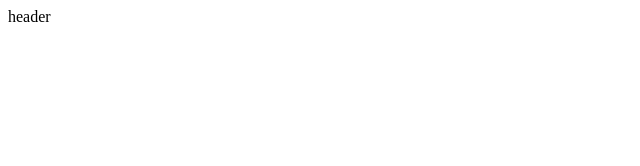
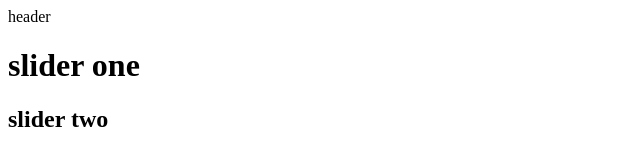
Before and after one commit to progmaster2023/git-copy, a plain HTML site: page index.html in a window 1280 px wide. Shown: the whole page, without its empty margins (0-640 px from the left). Drawn offline with Linux system fonts and the light colour scheme.

Commit message:
slider created

```diff
--- a/index.html
+++ b/index.html
@@ -10,5 +10,9 @@
     <header>
         header
     </header>
+    <div class="silder">
+        <h1>slider one </h1>
+        <h2>slider two</h2>
+    </div>
 </body>
 </html>
--- a/style.css
+++ b/style.css
@@ -2,3 +2,7 @@
 header{
     background-color: red;
 }
+
+.slider{
+    background-color: yellow ;
+}
```
